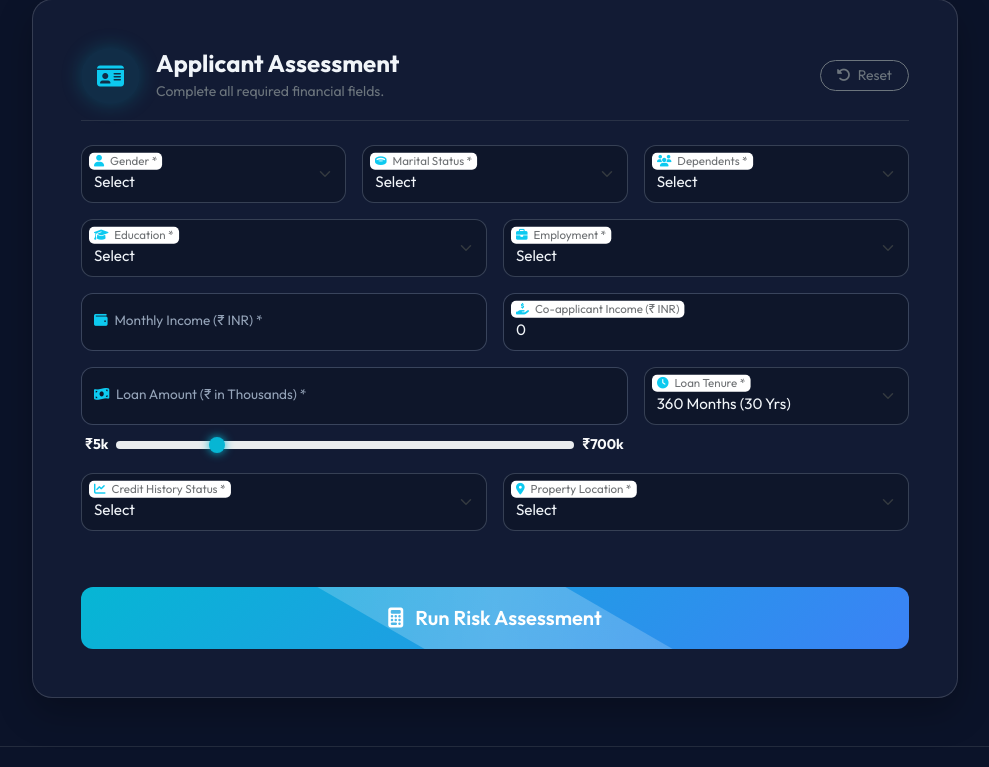
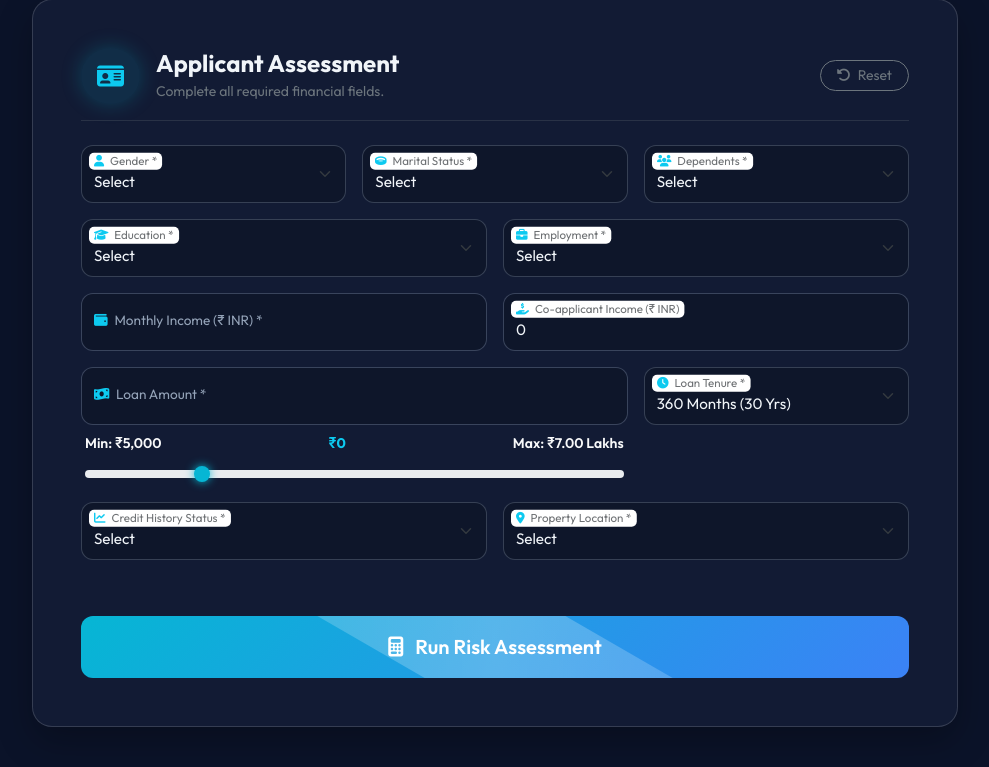
Before and after one commit to Nikhil-tech664/Smart-Lender-Loan-Eligibility-Prediction, a Flask app: page / in a window 1280 px wide. Shown: the part 627-1394 px from the top of the page, without its empty margins (145-1134 px from the left). Run offline with Flask 3, Linux system fonts and the light colour scheme.

Commit message:
feat: format loan amounts in Lakhs and Rupees dynamically for Indian numbering system

```diff
--- a/static/js/main.js
+++ b/static/js/main.js
@@ -40,6 +40,12 @@
         updateThemeIcon(theme);
     });
 
+    // Initial default call
+    setTimeout(() => {
+        updateLakhsDisplay();
+        updateRealTimePrecalc();
+    }, 100);
+
     function updateThemeIcon(theme) {
         themeIcon.className = theme === 'light' ? 'fas fa-moon' : 'fas fa-sun';
     }
@@ -50,18 +56,36 @@
             loanForm.reset();
             loanForm.classList.remove('was-validated');
             loanAmountSlider.value = 150;
+            loanAmountInput.value = 150;
             resultCard.classList.add('d-none');
+            updateLakhsDisplay();
+            updateRealTimePrecalc();
         });
+    }
+
+    const loanAmountLakhsDisplay = document.getElementById('loanAmountLakhsDisplay');
+
+    function updateLakhsDisplay() {
+        const val = parseFloat(loanAmountInput.value) || 0;
+        const totalRupees = val * 1000;
+        if (totalRupees >= 100000) {
+            const lakhs = totalRupees / 100000;
+            loanAmountLakhsDisplay.textContent = `₹${lakhs.toFixed(2)} Lakhs (₹${totalRupees.toLocaleString('en-IN')})`;
+        } else {
+            loanAmountLakhsDisplay.textContent = `₹${totalRupees.toLocaleString('en-IN')}`;
+        }
     }
 
     // Loan Amount Input <-> Slider Sync
     loanAmountInput.addEventListener('input', () => {
         loanAmountSlider.value = loanAmountInput.value;
+        updateLakhsDisplay();
         updateRealTimePrecalc();
     });
 
     loanAmountSlider.addEventListener('input', () => {
         loanAmountInput.value = loanAmountSlider.value;
+        updateLakhsDisplay();
         updateRealTimePrecalc();
     });
 
@@ -332,6 +356,8 @@
             }
         }
         loanAmountSlider.value = loanAmountInput.value;
+        updateLakhsDisplay();
+        updateRealTimePrecalc();
     }
 
     // Form Submission with Stepped Loader & Hyper-Polish Effects
--- a/templates/index.html
+++ b/templates/index.html
@@ -205,12 +205,15 @@
                             <div class="col-md-8">
                                 <div class="form-floating mb-2">
                                     <input type="number" class="form-control" id="loanAmount" placeholder="150" min="5" max="700" step="1" required>
-                                    <label for="loanAmount"><i class="fas fa-money-bill-wave me-1 text-info"></i> Loan Amount (₹ in Thousands) *</label>
+                                    <label for="loanAmount"><i class="fas fa-money-bill-wave me-1 text-info"></i> Loan Amount *</label>
+                                </div>
+                                <div class="d-flex align-items-center justify-content-between px-1 mb-2">
+                                    <span class="small text-light fw-semibold">Min: ₹5,000</span>
+                                    <span class="small text-info fw-bold" id="loanAmountLakhsDisplay">₹1.50 Lakhs (₹1,50,000)</span>
+                                    <span class="small text-light fw-semibold">Max: ₹7.00 Lakhs</span>
                                 </div>
                                 <div class="d-flex align-items-center gap-2 px-1">
-                                    <span class="small text-light fw-bold">₹5k</span>
                                     <input type="range" class="form-range custom-range" id="loanAmountSlider" min="5" max="700" step="1" value="150">
-                                    <span class="small text-light fw-bold">₹700k</span>
                                 </div>
                             </div>
 
```
